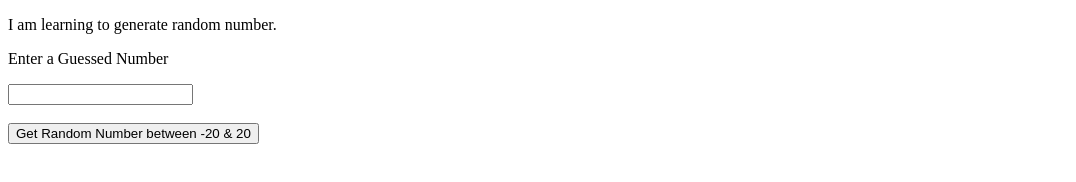
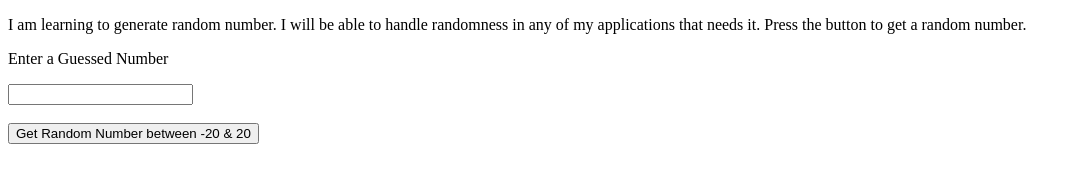
Before and after one commit to acciojob/Hot-or-Cold-Part-I-yugsharma4, a website: page main.html in a window 1280 px wide. Shown: the whole page, without its empty margins (0-1076 px from the left). Drawn offline with Linux system fonts and the light colour scheme.

Commit message:
created a submission

```diff
--- a/main.html
+++ b/main.html
@@ -4,7 +4,7 @@
 </head>
 <body>
 	<!-- p tag -->
-	<p id="main"> I am learning to generate random number.</p>
+	<p id="main"> I am learning to generate random number. I will be able to handle randomness in any of my applications that needs it. Press the button to get a random number.</p>
     <p id = "user">Enter a Guessed Number </p>
     <input id= "guess"></input><br><br>
 	<!-- button -->
```
